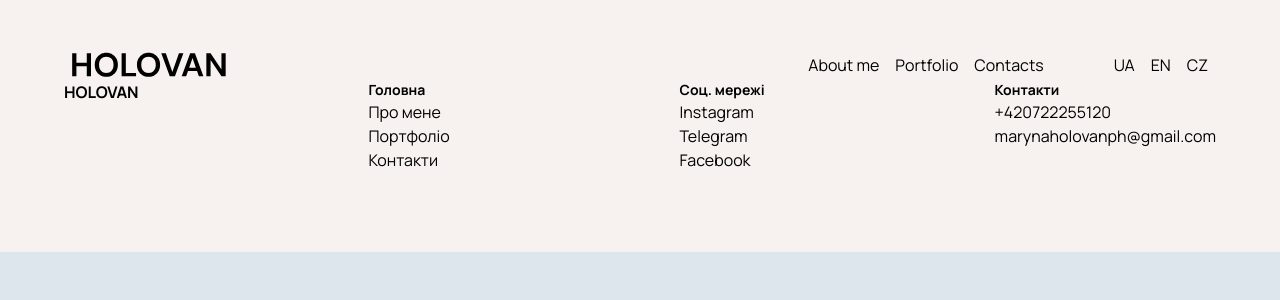
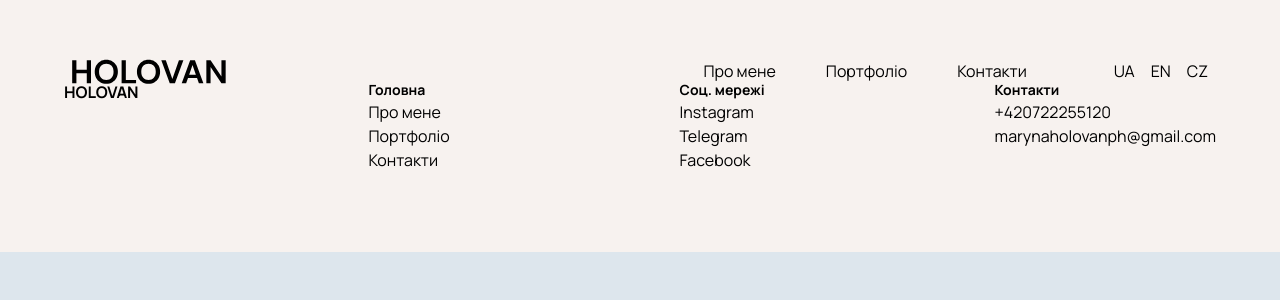
Before and after one commit to 4svEXE/HolovanMarynaPhotographer, a React (Vite) app: page / in a window 1280 px wide. Shown: the top 300 px of the page. Built offline with nearby package versions, Linux system fonts and the light colour scheme.

Commit message:
klym/portfolioPage/feat
add navigation styles

```diff
--- a/src/Components/Navigation/Navigation.jsx
+++ b/src/Components/Navigation/Navigation.jsx
@@ -1,22 +1,29 @@
 import { useTranslation } from "react-i18next";
 import css from "./Navigation.module.scss";
 import { Link } from "react-router-dom";
+import { useLocation } from "react-router-dom";
 
 const Navigation = () => {
+  const { t } = useTranslation();
 
-  const { t } = useTranslation();
+  const location = useLocation();
   return (
     <nav className={""}>
       <ul className={`${css.navList} flex gap-4`}>
-        {/* <li className={css.checked}>{"About me"}</li> */}
-        <Link className={css.checked} to={"HolovanMarynaPhotographer/"}>About me</Link>
-        <Link to={"HolovanMarynaPhotographer/portfolio"}>Portfolio</Link>
-        <Link to={"HolovanMarynaPhotographer/contacts"}>Contacts</Link>
+        <li className={`${location.pathname.includes("home") ? css.checked : ""}`}>
+          <Link className={css.checked} to={"HolovanMarynaPhotographer/home"}>
+          Про мене</Link>
+        </li>
+        <li className={`${location.pathname.includes("portfolio") ? css.checked : ""}`}>
+          <Link to={"HolovanMarynaPhotographer/portfolio"}>Портфоліо</Link>
+        </li>
+        <li className={`${location.pathname.includes("contacts") ? css.checked : ""}`}>
+          <Link to={"HolovanMarynaPhotographer/contacts"}>Контакти</Link>
+        </li>
       </ul>
     </nav>
   );
 };
-
 
 export default Navigation;
 
--- a/src/Components/Navigation/Navigation.module.scss
+++ b/src/Components/Navigation/Navigation.module.scss
@@ -1,10 +1,10 @@
-.navList{
-    li{
-        font-family: Inter;
+.navList {
+  li {
+    font-family: Manrope;
     font-size: 16px;
     font-weight: 400;
     border: 1px solid transparent;
-
+    border-radius: 40px;
 
     padding-left: 16px;
     padding-right: 16px;
@@ -12,7 +12,7 @@
     padding-bottom: 8px;
   }
 
-    li.bold{
-        font-weight: bold;
+  .checked {
+    border-color: #000;
   }
 }
--- a/src/app.jsx
+++ b/src/app.jsx
@@ -9,7 +9,7 @@ export default function App() {
     <>
     <Layout>
       <Routes>
-        <Route path="HolovanMarynaPhotographer/" element={<HomePage/>}/>
+        <Route path="HolovanMarynaPhotographer/home" element={<HomePage/>}/>
         <Route path="HolovanMarynaPhotographer/portfolio" element={<PortfolioPage/>}/>
       </Routes>
     </Layout>
```
Lines whose indentation alone changed are shown as unchanged.
